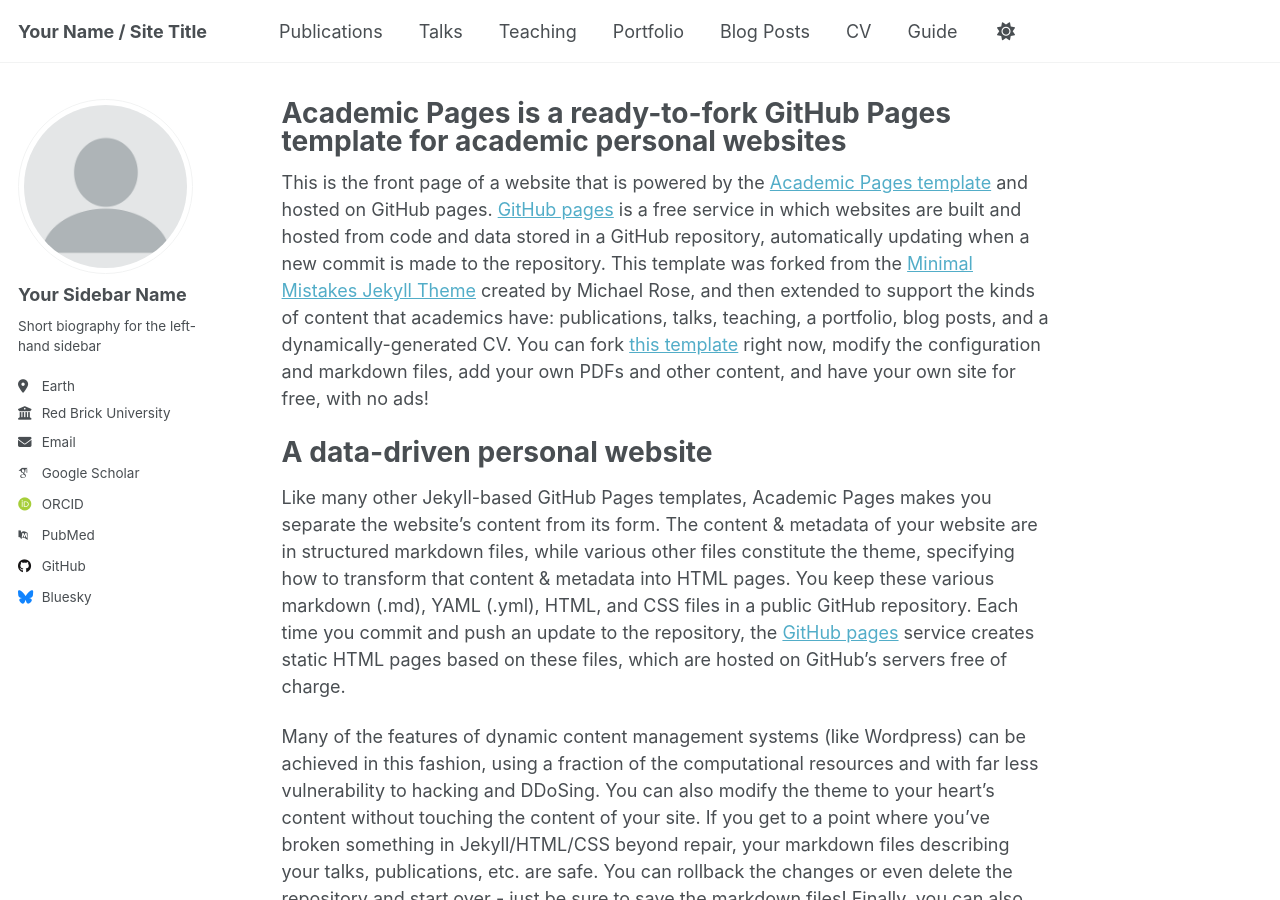
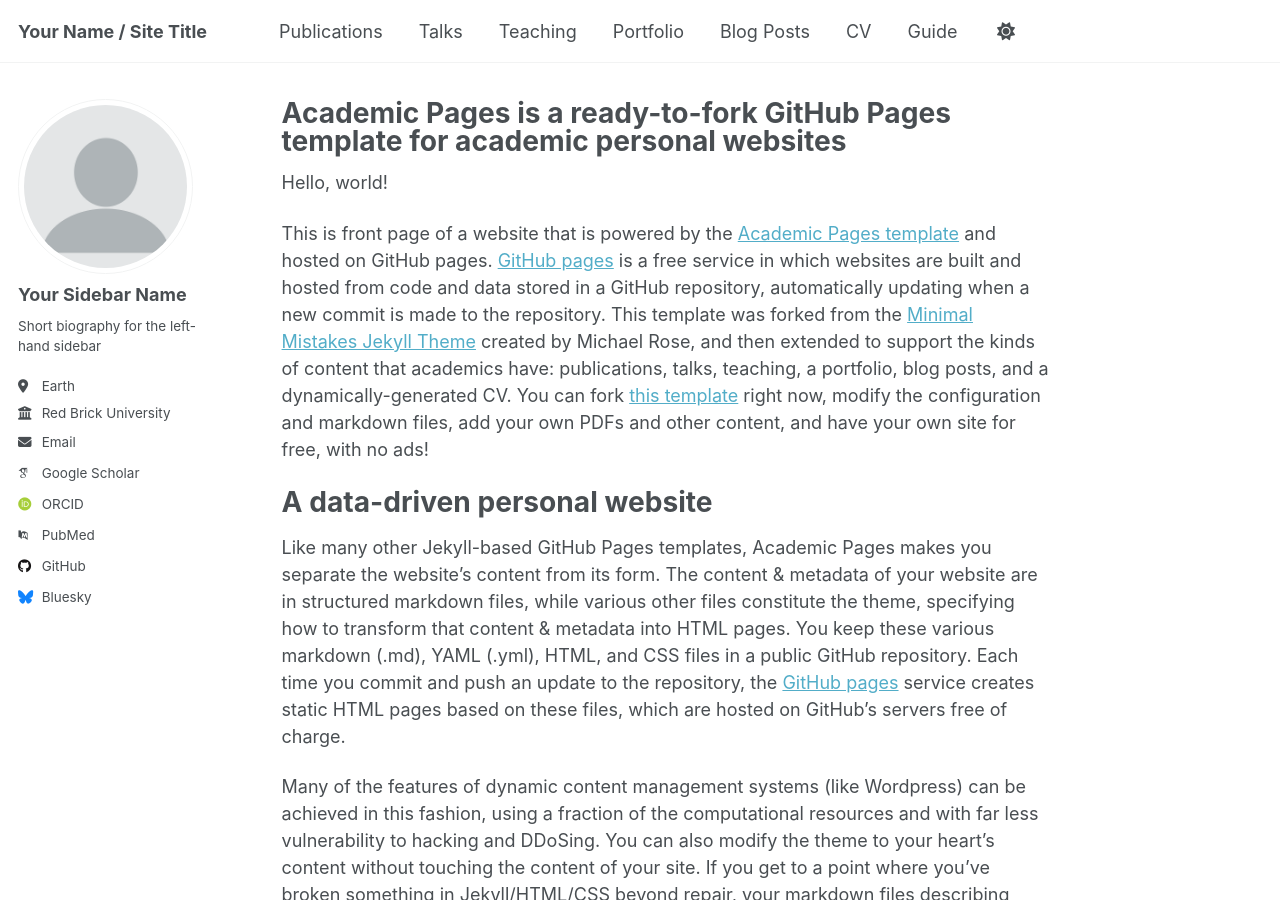
Before and after one commit to symbat-bekzhigit/sample-website-2, a Jekyll site: the page built from _pages/about.md, in a window 1280 px wide and 900 px high. Built offline with Jekyll 4.4.1, drawn with Linux system fonts in a browser that asks for light colours; some web fonts are replaced.

Commit message:
Update about.md

```diff
--- a/_pages/about.md
+++ b/_pages/about.md
@@ -6,8 +6,9 @@ redirect_from:
   - /about/
   - /about.html
 ---
+Hello, world!
 
-This is the front page of a website that is powered by the [Academic Pages template](https://github.com/academicpages/academicpages.github.io) and hosted on GitHub pages. [GitHub pages](https://pages.github.com) is a free service in which websites are built and hosted from code and data stored in a GitHub repository, automatically updating when a new commit is made to the repository. This template was forked from the [Minimal Mistakes Jekyll Theme](https://mmistakes.github.io/minimal-mistakes/) created by Michael Rose, and then extended to support the kinds of content that academics have: publications, talks, teaching, a portfolio, blog posts, and a dynamically-generated CV. You can fork [this template](https://github.com/academicpages/academicpages.github.io) right now, modify the configuration and markdown files, add your own PDFs and other content, and have your own site for free, with no ads!
+This is front page of a website that is powered by the [Academic Pages template](https://github.com/academicpages/academicpages.github.io) and hosted on GitHub pages. [GitHub pages](https://pages.github.com) is a free service in which websites are built and hosted from code and data stored in a GitHub repository, automatically updating when a new commit is made to the repository. This template was forked from the [Minimal Mistakes Jekyll Theme](https://mmistakes.github.io/minimal-mistakes/) created by Michael Rose, and then extended to support the kinds of content that academics have: publications, talks, teaching, a portfolio, blog posts, and a dynamically-generated CV. You can fork [this template](https://github.com/academicpages/academicpages.github.io) right now, modify the configuration and markdown files, add your own PDFs and other content, and have your own site for free, with no ads!
 
 A data-driven personal website
 ======
```
